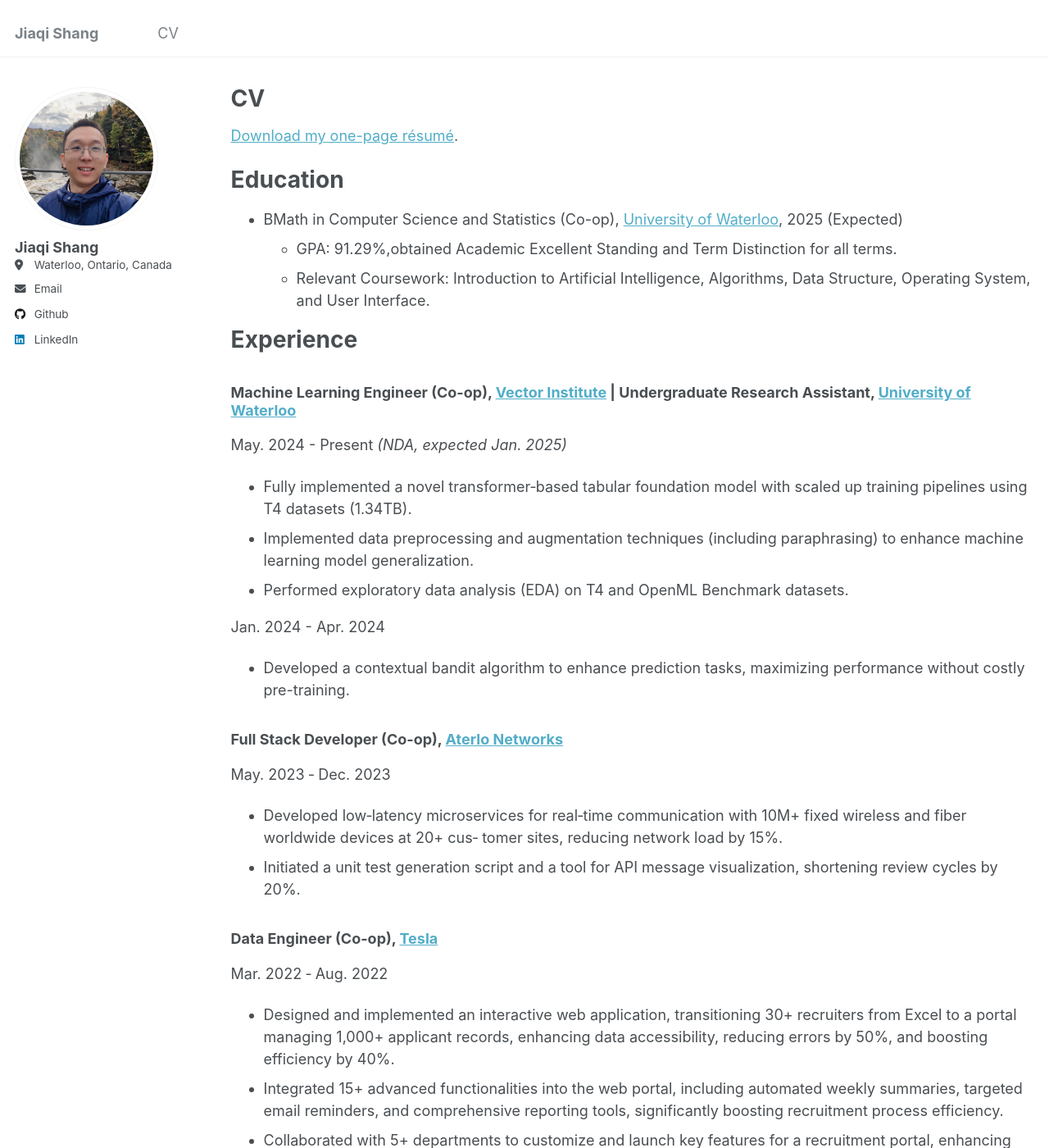
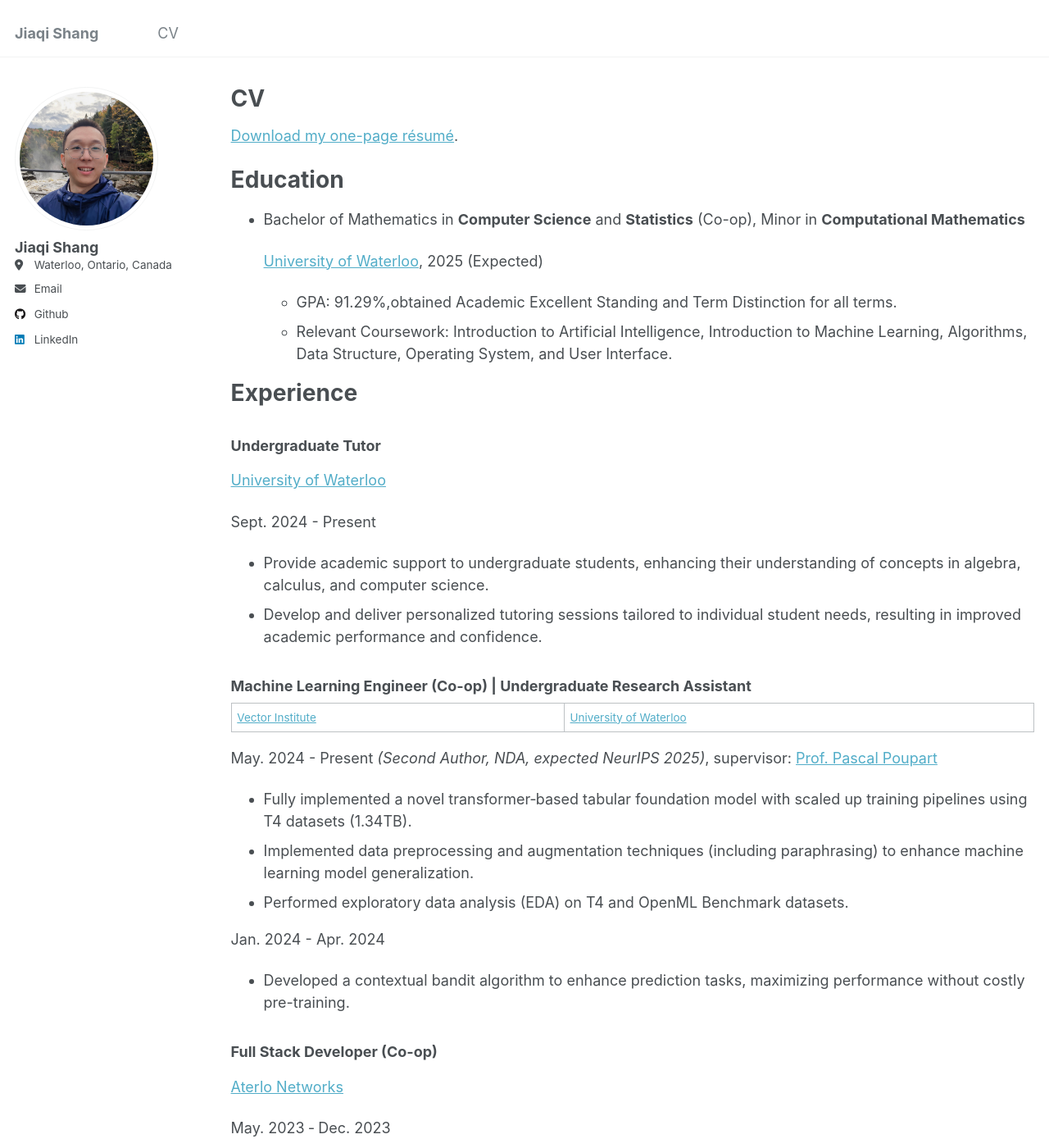
Before and after one commit to jqshang/jqshang.github.io, a Jekyll site: the page built from _pages/cv.md, in a window 1280 px wide and 1400 px high. Shown: the whole window at 82% size. Built offline with Jekyll 4.4.1, drawn with Linux system fonts in a browser that asks for light colours; some of the changed text lies outside the part shown.

Commit message:
update cv

```diff
--- a/_pages/cv.md
+++ b/_pages/cv.md
@@ -9,18 +9,32 @@ redirect_from:
 
 {% include base_path %}
 
-[Download my one-page résumé](https://github.com/jqshang/Resume/blob/main/Jiaqi-Charles-Shang-Resume.pdf).
+[Download my one-page résumé](https://drive.google.com/file/d/1W4F2QAnfqPmzn4NHtSJGOR6PySqPds7q/view?usp=sharing).
 
 Education
 ======
-* BMath in Computer Science and Statistics (Co-op), [University of Waterloo](https://uwaterloo.ca/), 2025 (Expected)
+* Bachelor of Mathematics in **Computer Science** and **Statistics** (Co-op), Minor in **Computational Mathematics**
+
+  [University of Waterloo](https://uwaterloo.ca/), 2025 (Expected)
   * GPA: 91.29%,obtained Academic Excellent Standing and Term Distinction for all terms.
-  * Relevant Coursework: Introduction to Artificial Intelligence, Algorithms, Data Structure, Operating System, and User Interface.
+  * Relevant Coursework: Introduction to Artificial Intelligence, Introduction to Machine Learning, Algorithms, Data Structure, Operating System, and User Interface.
 
 Experience
 ======
-### Machine Learning Engineer (Co-op), [Vector Institute](https://vectorinstitute.ai/) | Undergraduate Research Assistant, [University of Waterloo](https://uwaterloo.ca/)
-May. 2024 - Present _(NDA, expected Jan. 2025)_
+
+### Undergraduate Tutor
+
+[University of Waterloo](https://uwaterloo.ca/)
+
+Sept. 2024 - Present
+* Provide academic support to undergraduate students, enhancing their understanding of concepts in algebra, calculus, and computer science.
+* Develop and deliver personalized tutoring sessions tailored to individual student needs, resulting in improved academic performance and confidence.
+
+### Machine Learning Engineer (Co-op) | Undergraduate Research Assistant
+
+[Vector Institute](https://vectorinstitute.ai/) | [University of Waterloo](https://uwaterloo.ca/)
+
+May. 2024 - Present _(Second Author, NDA, expected NeurIPS 2025)_, supervisor: [Prof. Pascal Poupart](https://cs.uwaterloo.ca/~ppoupart/)
 * Fully implemented a novel transformer‐based tabular foundation model with scaled up training pipelines using T4 datasets (1.34TB).
 * Implemented data preprocessing and augmentation techniques (including paraphrasing) to enhance machine learning model generalization.
 * Performed exploratory data analysis (EDA) on T4 and OpenML Benchmark datasets.
@@ -28,21 +42,31 @@ May. 2024 - Present _(NDA, expected Jan. 2025)_
 Jan. 2024 - Apr. 2024
 * Developed a contextual bandit algorithm to enhance prediction tasks, maximizing performance without costly pre-training.
 
-### Full Stack Developer (Co-op), [Aterlo Networks](https://aterlo.com/)
+### Full Stack Developer (Co-op)
+
+[Aterlo Networks](https://aterlo.com/)
+
 May. 2023 ‐ Dec. 2023
-* Developed low‐latency microservices for real‐time communication with 10M+ fixed wireless and fiber worldwide devices at 20+ cus‐ tomer sites, reducing network load by 15%.
+* Developed low‐latency microservices for real‐time communication with 10M+ fixed wireless and fiber worldwide devices at 20+ customer sites, reducing network load by 15%.
 * Initiated a unit test generation script and a tool for API message visualization, shortening review cycles by 20%.
 
-### Data Engineer (Co-op), [Tesla](https://www.tesla.com/)
+### Data Engineer (Co-op)
+
+[Tesla](https://www.tesla.com/)
+
 Mar. 2022 ‐ Aug. 2022
-* Designed and implemented an interactive web application, transitioning 30+ recruiters from Excel to a portal managing 1,000+ applicant records, enhancing data accessibility, reducing errors by 50%, and boosting efficiency by 40%.
-* Integrated 15+ advanced functionalities into the web portal, including automated weekly summaries, targeted email reminders, and comprehensive reporting tools, significantly boosting recruitment process efficiency.
+* Designed and implemented an interactive web application, integrating 15+ advanced functionalities, transitioning 30+ recruiters from Excel to a portal managing 1,000+ applicant records, enhancing data accessibility, reducing errors by 50%, and boosting efficiency by 40%.
 * Collaborated with 5+ departments to customize and launch key features for a recruitment portal, enhancing user interface and stream‐lining workflow, evidenced by a 30% improvement in process efficiency.
+* Conducted workshops for recruiters to facilitate effective use of the new portal, enhancing user competency and ensuring smooth adoption of the platform.
 
-### Machine Learning Engineer (Co-op), [iFlytek](https://www.iflytek.com/en/)
+### Machine Learning Engineer (Co-op) [#Independent]()
+
+[iFlytek](https://www.iflytek.com/en/)
+
 Sept. 2021 ‐ Dec. 2021
 * Developed 7 paraphrasing techniques, achieving a high paraphrase precision rate of 95.8% and a recall rate of 99.2%, while ensuring original sentence fluency and maximizing semantic alterations.
 * Enhanced semantic similarity performance by exploring BERT‐based models; preprocessed 1M+ data using generative models with back‐translation to optimize training accuracy.
+* Participated in seminars to discuss key findings from recent scholarly papers, explaining their methodologies to enhance team understanding and facilitate the application of advanced machine learning techniques.
 
 Awards and Scholarships
 ======
```
Also changed, not shown: _pages/about.md (+2 -2 lines).
